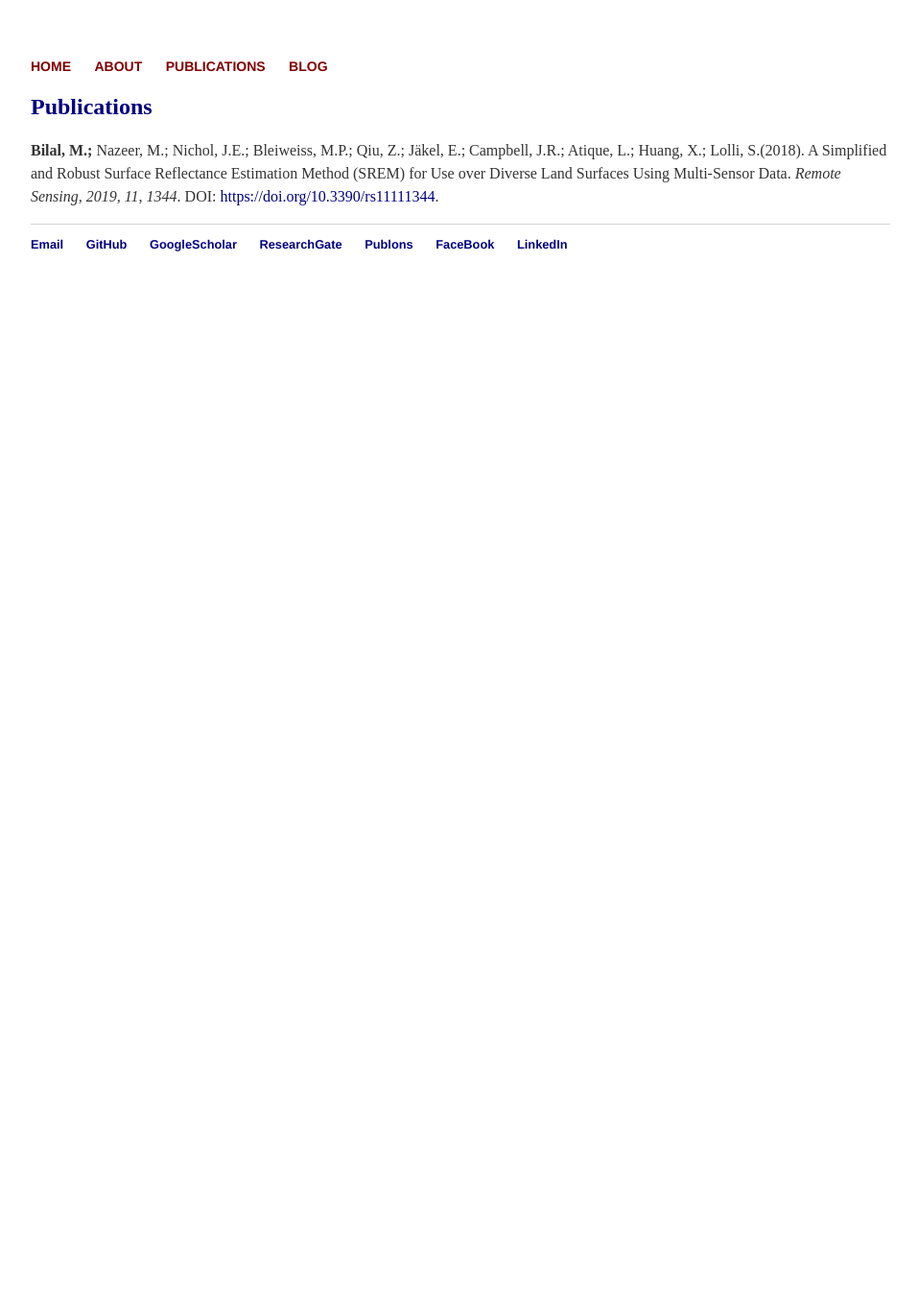
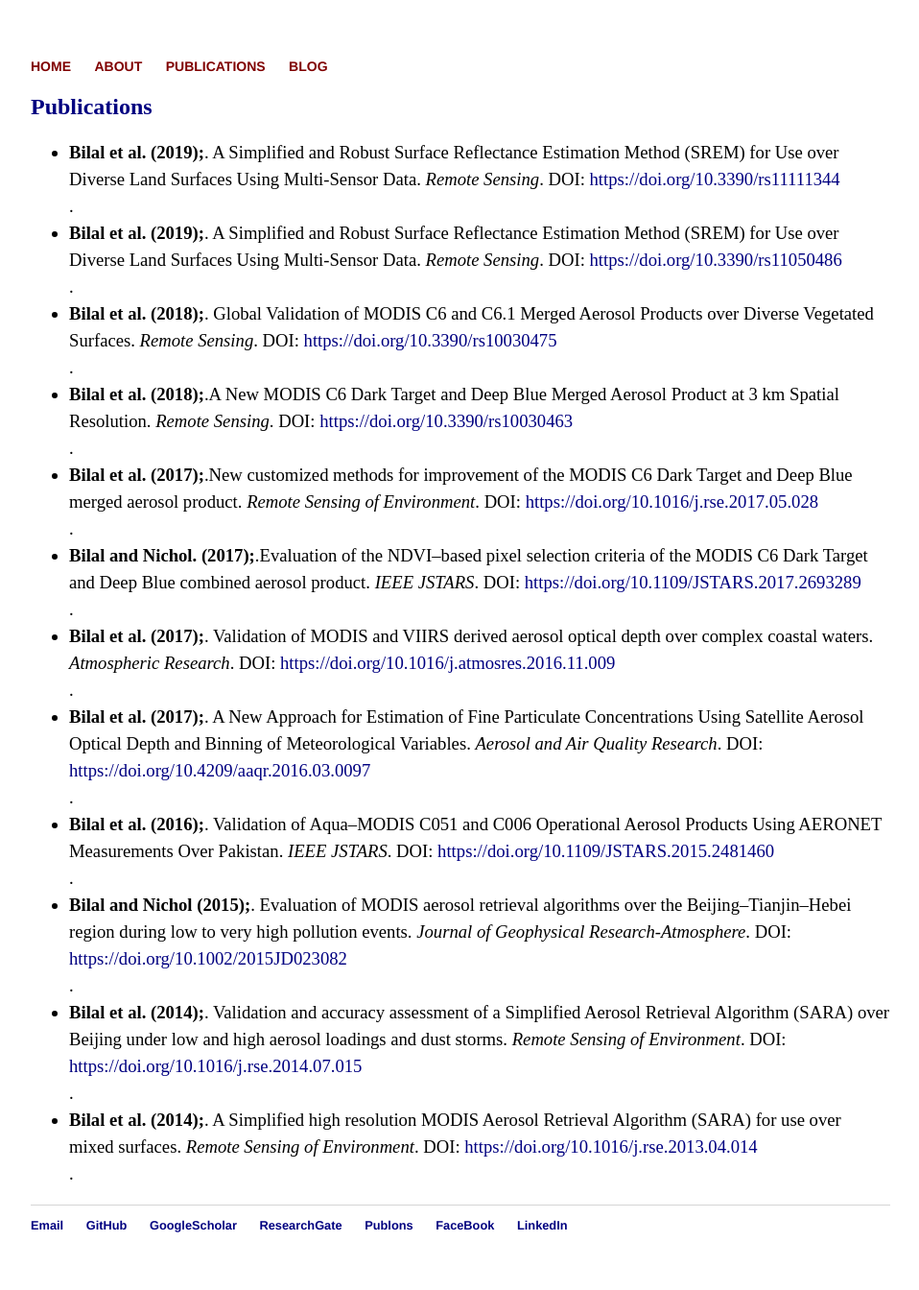
Before and after one commit to rs-DrBilal/rsbilal.github.io, a Jekyll site: the page built from publications/index.html, in a window 1280 px wide. Shown: the whole page at 96% size, without its empty margins (160-1118 px from the left). Built offline with Jekyll 4.4.1, drawn with Linux system fonts in a browser that asks for light colours; before the commit the page ends 900 px from its top, so only the background shows below that.

Commit message:
Update index.html

```diff
--- a/publications/index.html
+++ b/publications/index.html
@@ -7,11 +7,30 @@ title: Publications of Muhammad Bilal
 
 		<h2 style="color: NAVY">Publications</h2>
 
-		<p style="font-size:16px; line-height:1.5">
-		<strong>Bilal, M.;</strong> Nazeer, M.; Nichol, J.E.; Bleiweiss, M.P.; Qiu, Z.; Jäkel, E.; Campbell, J.R.; Atique, L.; Huang, X.; Lolli, S.(2018). A Simplified and Robust Surface
-Reflectance Estimation Method (SREM) for Use over Diverse Land Surfaces Using Multi-Sensor Data. <em>Remote Sensing, 2019, 11, 1344</em>. DOI: <a href="#" style="color: NAVY"> https://doi.org/10.3390/rs11111344</a>.<br>
-
-
-
+ <ul style="list-style-type:disc;line-height:1.5; font-size:14pt">
+	<li><strong>Bilal et al. (2019);</strong>. A Simplified and Robust Surface Reflectance Estimation Method (SREM) for Use over Diverse Land Surfaces Using Multi-Sensor Data.
+		<em>Remote Sensing</em>. DOI: <a href="#" style="color: NAVY"> https://doi.org/10.3390/rs11111344</a></li>.
+	<li><strong>Bilal et al. (2019);</strong>. A Simplified and Robust Surface Reflectance Estimation Method (SREM) for Use over Diverse Land Surfaces Using Multi-Sensor Data.
+		<em>Remote Sensing</em>. DOI: <a href="#" style="color: NAVY"> https://doi.org/10.3390/rs11050486</a></li>.
+	<li><strong>Bilal et al. (2018);</strong>. Global Validation of MODIS C6 and C6.1 Merged Aerosol Products over Diverse Vegetated Surfaces.
+		<em>Remote Sensing</em>. DOI: <a href="#" style="color: NAVY"> https://doi.org/10.3390/rs10030475</a></li>.
+	<li><strong>Bilal et al. (2018);</strong>.A New MODIS C6 Dark Target and Deep Blue Merged Aerosol Product at 3 km Spatial Resolution.
+		<em>Remote Sensing</em>. DOI: <a href="#" style="color: NAVY"> https://doi.org/10.3390/rs10030463</a></li>.
+	<li><strong>Bilal et al. (2017);</strong>.New customized methods for improvement of the MODIS C6 Dark Target and Deep Blue merged aerosol product.
+		<em>Remote Sensing of Environment</em>. DOI: <a href="#" style="color: NAVY"> https://doi.org/10.1016/j.rse.2017.05.028</a></li>.
+	<li><strong>Bilal and Nichol. (2017);</strong>.Evaluation of the NDVI–based pixel selection criteria of the MODIS C6 Dark Target and Deep Blue combined aerosol product.
+		<em>IEEE JSTARS</em>. DOI: <a href="#" style="color: NAVY"> https://doi.org/10.1109/JSTARS.2017.2693289</a></li>.
+	<li><strong>Bilal et al. (2017);</strong>. Validation of MODIS and VIIRS derived aerosol optical depth over complex coastal waters.
+		<em>Atmospheric Research</em>. DOI: <a href="#" style="color: NAVY"> https://doi.org/10.1016/j.atmosres.2016.11.009</a></li>.
+	<li><strong>Bilal et al. (2017);</strong>. A New Approach for Estimation of Fine Particulate Concentrations Using Satellite Aerosol Optical Depth and Binning of Meteorological Variables.
+		<em>Aerosol and Air Quality Research</em>. DOI: <a href="#" style="color: NAVY"> https://doi.org/10.4209/aaqr.2016.03.0097 </a></li>.
+	<li><strong>Bilal et al. (2016);</strong>. Validation of Aqua–MODIS C051 and C006 Operational Aerosol Products Using AERONET Measurements Over Pakistan.
+		<em>IEEE JSTARS</em>. DOI: <a href="#" style="color: NAVY"> https://doi.org/10.1109/JSTARS.2015.2481460</a></li>.
+	<li><strong>Bilal and Nichol (2015);</strong>. Evaluation of MODIS aerosol retrieval algorithms over the Beijing–Tianjin–Hebei region during low to very high pollution events.
+		<em>Journal of Geophysical Research-Atmosphere</em>. DOI: <a href="#" style="color: NAVY"> https://doi.org/10.1002/2015JD023082</a></li>.
+	<li><strong>Bilal et al. (2014);</strong>. Validation and accuracy assessment of a Simplified Aerosol Retrieval Algorithm (SARA) over Beijing under low and high aerosol loadings and dust storms.
+		<em>Remote Sensing of Environment</em>. DOI: <a href="#" style="color: NAVY"> https://doi.org/10.1016/j.rse.2014.07.015</a></li>.
+	<li><strong>Bilal et al. (2014);</strong>. A Simplified high resolution MODIS Aerosol Retrieval Algorithm (SARA) for use over mixed surfaces.
+		<em>Remote Sensing of Environment</em>. DOI: <a href="#" style="color: NAVY"> https://doi.org/10.1016/j.rse.2013.04.014</a></li>.
 
 	</div>
```
